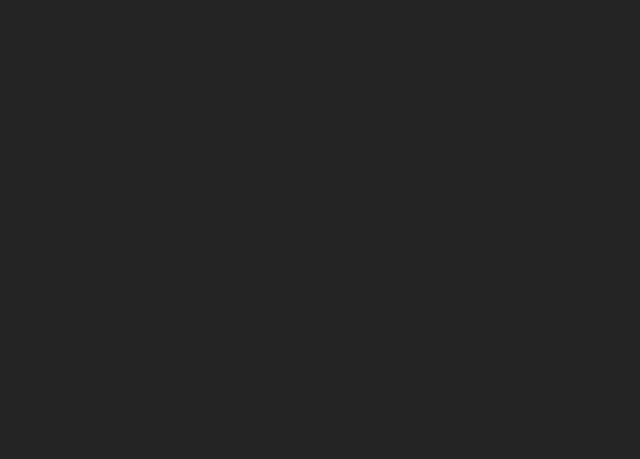
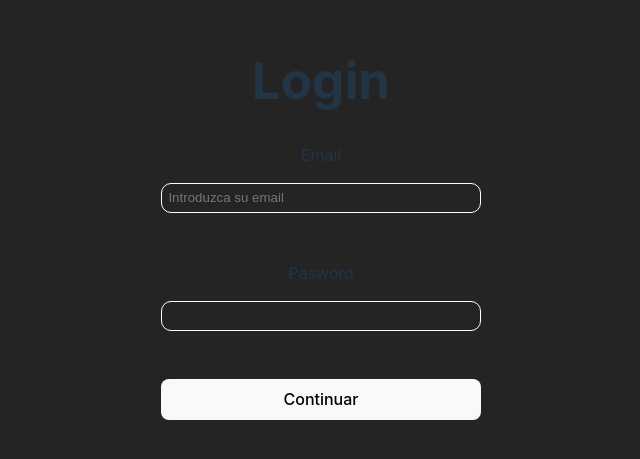
Before and after one commit to miguelbanos95/Countify, a React (Vite) app: page /login in a window 1280 px wide. Before the commit this address had no page. Shown: the part 181-640 px from the top of the page, without its empty margins (319-959 px from the left). Built offline with nearby package versions, Linux system fonts and the light colour scheme.

Commit message:
halfway of Login

```diff
--- a/package.json
+++ b/package.json
@@ -13,8 +13,10 @@
     "@react-three/drei": "^9.65.3",
     "@react-three/fiber": "^8.12.1",
     "animejs": "^3.2.1",
+    "bcrypt": "^5.1.0",
     "firebase": "^9.19.1",
     "react": "^18.2.0",
+    "react-bootstrap": "^2.7.4",
     "react-dom": "^18.2.0",
     "react-hook-form": "^7.43.9",
     "react-router-dom": "^6.10.0",
--- a/src/App.jsx
+++ b/src/App.jsx
@@ -3,10 +3,13 @@ import './App.css'
 import { Routes, Route } from 'react-router-dom'
 import Home from './views/Home/Home'
 import Register from './views/Register/Register'
+import Login from './views/Login/Login'
 import { useEffect, useState } from 'react'
 import LoadingScreen from './components/misc/LoadingScreen'
+import { AuthProvider } from './context/authContext'
 
-function App () {
+
+function App() {
   const [loading, setLoading] = useState(true)
 
   useEffect(() => {
@@ -19,10 +22,13 @@ function App () {
         ? (
           <LoadingScreen />)
         : (
-          <Routes>
-            <Route path='/' element={<Home />} />
-            <Route path='/register' element={<Register />} />
-          </Routes>)}
+          <AuthProvider>
+            <Routes>
+              <Route path='/' element={<Home />} />
+              <Route path='/register' element={<Register />} />
+              <Route path='/login' element={<Login />} />
+            </Routes>
+          </AuthProvider>)}
     </div>
   )
 }
--- /dev/null
+++ b/src/context/authContext.jsx
@@ -0,0 +1,22 @@
+import { createContext, useContext } from "react";
+
+export const authContext = createContext()
+
+export const useAuth = () => {
+    const context = useContext(authContext)
+    if (!context){
+        throw new Error ('Theren  is not auth provider')
+    }
+    return context
+}
+
+export function AuthProvider({ children }) {
+    const user = {
+        login: true
+    }
+    return (
+        <authContext.Provider value={{ user }}>
+            {children}
+        </authContext.Provider>
+    )
+}
--- a/src/database/firebase.js
+++ b/src/database/firebase.js
@@ -1,5 +1,6 @@
 import { initializeApp } from 'firebase/app'
 import { getFirestore } from 'firebase/firestore'
+import { getAuth } from 'firebase/auth'
 
 const firebaseConfig = {
   apiKey: 'AIzaSyCXSJXRLqPSkzaGwAniTo-S_xIRO0p7fRM',
@@ -13,5 +14,6 @@ const firebaseConfig = {
 
 // Initialize Firebase
 const app = initializeApp(firebaseConfig)
-const db = getFirestore(app)
-export default db
+export const auth = getAuth(app)
+export const db = getFirestore(app)
+// export default db
--- a/src/views/Home/Home.jsx
+++ b/src/views/Home/Home.jsx
@@ -4,6 +4,7 @@ import { useBloodAlcohol } from '../../hooks/useBloodAlcohol'
 import { useAge } from '../../hooks/useAge'
 // import users from './mocks/users.json'
 import { getRandomUser } from '../../services/randomUsers'
+import { useAuth } from '../../context/authContext'
 // import { getRandomDrinks } from '../../services/drinks'
 // import { saveBeersToStorage, resetGameStorage } from './logic/storage'
 import { OrbitControls } from '@react-three/drei'
@@ -11,7 +12,11 @@ import { Canvas } from '@react-three/fiber'
 import { Suspense, useEffect, useRef, useState } from 'react'
 import Beer3D from '../../components/Beer3D'
 
-function App () {
+function Home() {
+  // const authContext = useContext(context)
+  const { user } = useAuth()
+
+
   const [count, setCount] = useState(0)
   const [randomUser, setRandomUser] = useState([])
   // const [randomBeer, setRandomBeer] = useState([])
@@ -115,4 +120,4 @@ function App () {
   )
 }
 
-export default App
+export default Home
--- /dev/null
+++ b/src/views/Login/Login.jsx
@@ -0,0 +1,54 @@
+import React, { useState } from "react";
+import { useForm } from 'react-hook-form'
+import { yupResolver } from '@hookform/resolvers/yup'
+import * as yup from 'yup';
+// import bcrypt from 'bcrypt'
+import "./Login_styles.css";
+import InputComponent from "../../components/misc/InputComponent";
+
+
+const schema = yup.object({
+    email: yup.string().email().required('email is a required field'),
+    password: yup.string().required('Password is a required field').min(8)
+}).required()
+
+// const schema1 = yup.object({
+//   }).required()
+
+
+const Login = () => {
+    const [formStep, setFormStep] = useState(0)
+    const { register, handleSubmit, formState: { errors } } = useForm({
+        resolver: yupResolver(schema)
+    });
+
+    const onSubmit = data => console.log(data);
+
+    return (
+        <div className="Login">
+            <h1>Login</h1>
+            <form className="formLogin" onSubmit={handleSubmit(onSubmit)}>
+                <InputComponent
+                    id="email"
+                    label="Email"
+                    type="email"
+                    name="email"
+                    register={register}
+                    placeholder="Introduzca su email"
+                />
+                <InputComponent
+                    id="password"
+                    label="Pasword"
+                    type="password"
+                    name="password"
+                    register={register}
+                />
+                <button size="lg" type="submit" onClick={handleSubmit}>
+                    Continuar
+                </button>
+            </form>
+        </div>
+    );
+}
+
+export default Login
--- /dev/null
+++ b/src/views/Login/Login_styles.css
@@ -0,0 +1,5 @@
+.wrapper {
+
+    padding: 20px;
+
+}
--- a/src/views/Register/Register.jsx
+++ b/src/views/Register/Register.jsx
@@ -9,22 +9,38 @@ import InputComponent from '../../components/misc/InputComponent'
 // const schema1 = yup.object({
 //   name: yup.string().required('Introduce un nombre'),
 //   surname: yup.string().required('Introduce un apellido'),
-//   gender: yup.string().required('Slecciona un género')
+//   gender: yup.string().required('Selecciona un género')
 // }).required()
 
 // const schema2 = yup.object({
 //   height: yup.string().required('Introduce su altura'),
 //   weight: yup.string().required('Introduce su peso'),
-//   date_of_birth: yup.string().required('Slecciona un fecha')
+//   date_of_birth: yup.string().required('Selecciona un fecha')
 // }).required()
 
 const Register = () => {
   const { register, handleSubmit, formState: { errors } } = useForm()
 
   const onSubmit = data => console.log(data)
+
   return (
     <div>
       <form onSubmit={handleSubmit(onSubmit)}>
+        <InputComponent
+          id="email"
+          label="Email"
+          type="email"
+          name="email"
+          register={register}
+          placeholder="Introduzca su email"
+        />
+        <InputComponent
+          id="password"
+          label="Pasword"
+          type="password"
+          name="password"
+          register={register}
+        />
         {/* _____________________________________NOMBRE_______________________________________ */}
 
         <InputComponent
@@ -50,7 +66,7 @@ const Register = () => {
           <option value='other'>other</option>
         </select>
 
-        <input type='submit' />
+        <button type='submit'>Enviar</button>
       </form>
     </div>
   )
```
Also changed, not shown: 1 other file (tests, documents, lock files or other folders).
